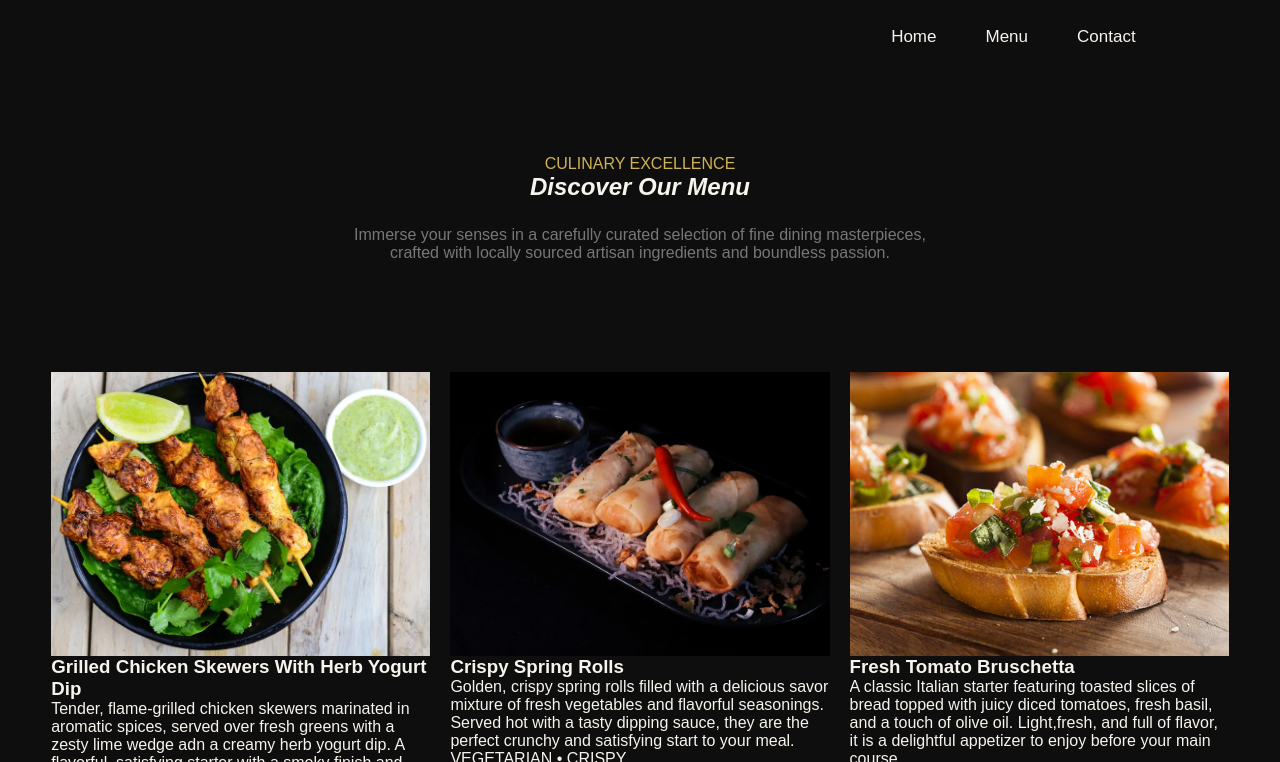
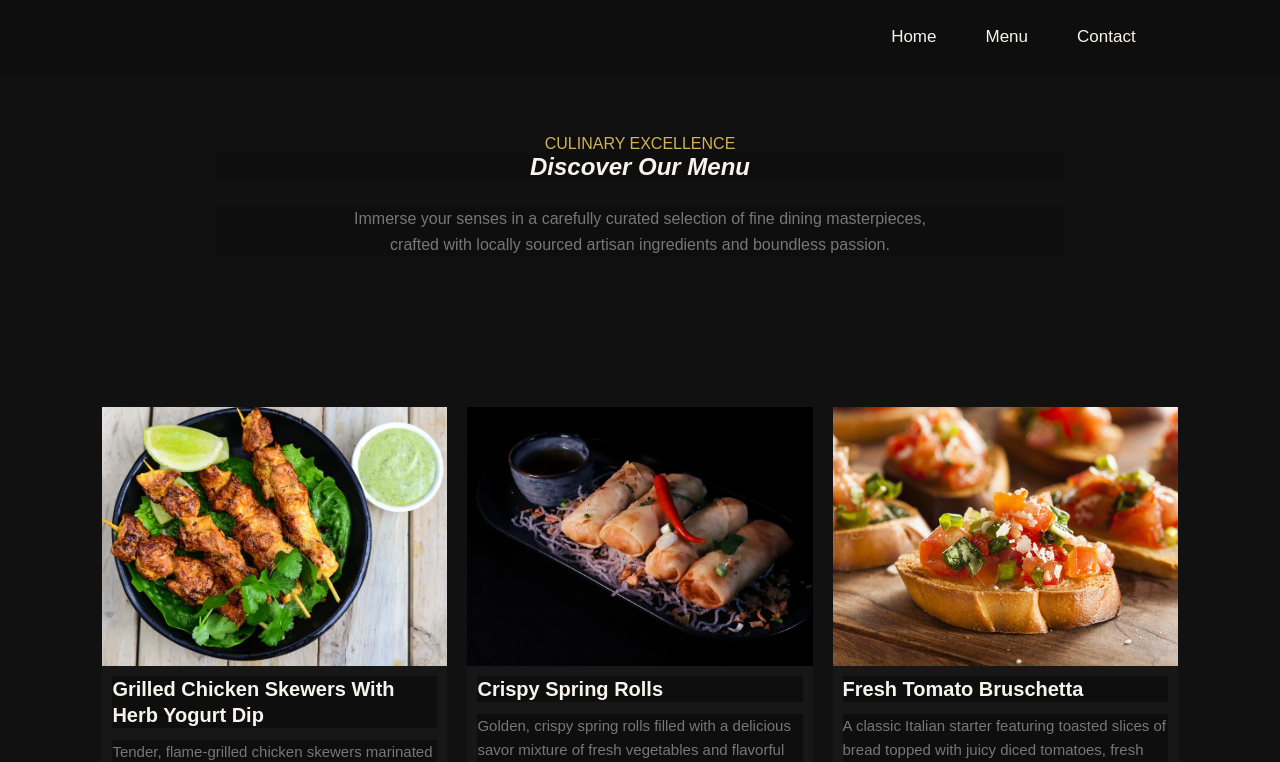
Before and after one commit to TsegawGemena/restaurant, a website built with webpack: page src/template.html in a window 1280 px wide. Both pictures are taken after a click on the button "Menu". Shown: the part 38-800 px from the top of the page. Built offline with nearby package versions, Linux system fonts and the light colour scheme.

Commit message:
modified menu images

```diff
--- a/src/style.css
+++ b/src/style.css
@@ -495,50 +495,59 @@ nav button:hover{
     color: #d0b354;
 }
 
-.menu-section{
-
-    align-items:center;
-
-
-    padding:80px 8%;
-
-
-
+/* MENU SECTION */
+.menu-section {
+    padding: 60px 8%;
+    background-color: #111;
+    box-sizing: border-box;
 }
 
-.menu-text{
-    text-align:center;
+.menu-text {
+    max-width: 850px;
+    margin: 0 auto 60px;
+    text-align: center;
+    background-color: #111;
+}
 
+.menu-text span {
+    color: #d0b354;
+}
 
+.menu-text h1 {
+    font-style: italic;
+    margin-bottom: 25px;
+    color: #f7f3ed;
 }
-.menu-text span{
-    color:#d0b354;
-}
-.menu-text h1{
-    font-style: italic;
-    margin-bottom:25px;
-}
-.menu-text p{
-    color:#777;
+
+.menu-text p {
+    color: #777;
+    line-height: 1.6;
     white-space: pre-line;
 }
 
-
+/* STARTERS GRID */
 .starters-section {
     display: grid;
     grid-template-columns: repeat(3, minmax(0, 1fr));
     gap: 20px;
-    padding: 30px 4%;
+    padding: 30px 8%;
+    background-color: #111;
+    box-sizing: border-box;
+    align-items: stretch;
 }
 
+/* STARTER CARDS */
 .grilled-chicken,
 .crispy-spring,
 .bruschetta {
     min-width: 0;
     overflow: hidden;
     box-sizing: border-box;
+    background-color: #171717;
+    color: #f7f3ed;
 }
 
+/* STARTER IMAGES */
 .grilled-chicken-image,
 .crispy-spring-image,
 .bruschetta-image {
@@ -547,33 +556,49 @@ nav button:hover{
     aspect-ratio: 4 / 3;
     height: auto;
     object-fit: cover;
+     box-shadow:0 20px 50px rgba(0, 0, 0.15);
+    transition:transform 0.4s ease, box-shadow 0.4s ease;
+
 }
-
-/* Keep three columns at every screen width */
-@media (max-width: 768px) {
-    .starters-section {
-        grid-template-columns: repeat(3, minmax(0, 1fr));
-        gap: 10px;
-        padding: 20px 2%;
+.grilled-chicken-image:hover,
+.crispy-spring-image:hover,
+.bruschetta-image:hover{
+    transform:scale(1.03);
+    box-shadow:0 25px 60px rgba(0, 0, 0.2);
 }
-
+/* STARTER TEXT */
 .grilled-chicken-text,
 .crispy-spring-text,
 .bruschetta-text {
-        padding: 8px;
+    padding: 10px;
+    background-color: #171717;
+    box-sizing: border-box;
 }
 
 .grilled-chicken-text h3,
 .crispy-spring-text h3,
 .bruschetta-text h3 {
-        font-size: 13px;
-        overflow-wrap: anywhere;
+    margin: 0 0 12px;
+    color: #f7f3ed;
+    font-size: 20px;
+    line-height: 1.3;
 }
 
 .grilled-chicken-text p,
 .crispy-spring-text p,
 .bruschetta-text p {
-        font-size: 10px;
-        overflow-wrap: anywhere;
+    margin: 0 0 20px;
+    color: #777;
+    font-size: 15px;
+    line-height: 1.6;
 }
+
+.grilled-chicken-text span,
+.crispy-spring-text span,
+.bruschetta-text span {
+    display: block;
+    color: #f7f3ed;
+    font-size: 18px;
+    line-height: 1.4;
+    margin-top: 24px;
 }
```
Lines whose indentation alone changed are shown as unchanged.
